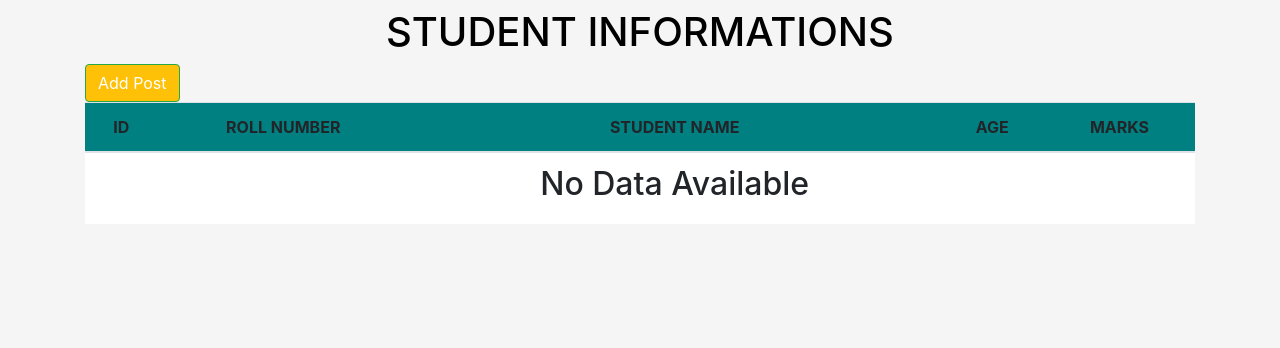
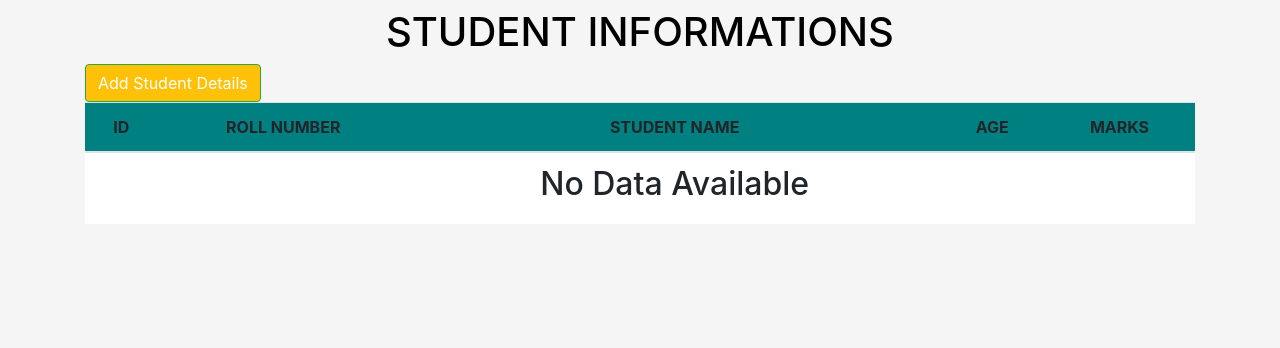
Before and after one commit to vishal2695/Credicxo_task, a Django app: template credicxo/task1/templates/app/home.html in a window 1280 px wide. Shown: the part 72-420 px from the top of the page. Run offline with Django 3.2, Linux system fonts and the light colour scheme; the template is opened without the code that fills it, so the values that code supplies are empty; some libraries are stand-ins or nearby versions; some web fonts are replaced.

Commit message:
some changes

```diff
--- a/credicxo/credicxo/settings.py
+++ b/credicxo/credicxo/settings.py
@@ -38,6 +38,7 @@ INSTALLED_APPS = [
     'django.contrib.messages',
     'django.contrib.staticfiles',
     'task1',
+    'rest_framework',
 ]
 
 MIDDLEWARE = [
--- a/credicxo/task1/models.py
+++ b/credicxo/task1/models.py
@@ -7,3 +7,6 @@ class Student(models.Model):
     name = models.CharField(max_length=100)
     age = models.IntegerField()
     marks = models.CharField(max_length=100)
+
+    def __str__(self):
+        return self.name
--- a/credicxo/task1/templates/app/home.html
+++ b/credicxo/task1/templates/app/home.html
@@ -5,7 +5,7 @@
 <div>
     <h1 class="text-center">STUDENT INFORMATIONS</h1>
 
-    <div><button class="btn btn-warning btn-outline-success"><a style="text-decoration: none;" class="text-white" href="{% url 'add' %}">Add Post</a></button></div>
+    <div><button class="btn btn-warning btn-outline-success"><a style="text-decoration: none;" class="text-white" href="{% url 'add' %}">Add Student Details</a></button></div>
     <div class="text-center">
         <table class="col-sm-12 table table-hover bg-white">
             <thead>
--- a/credicxo/task1/views.py
+++ b/credicxo/task1/views.py
@@ -4,6 +4,8 @@ from django.contrib.auth.models import User, auth
 from .models import Student
 from django.contrib import messages
 from django.http import HttpResponseRedirect
+from rest_framework import viewsets
+from .serializers import StudentSerializer
 
 # Create your views here.
 
```
